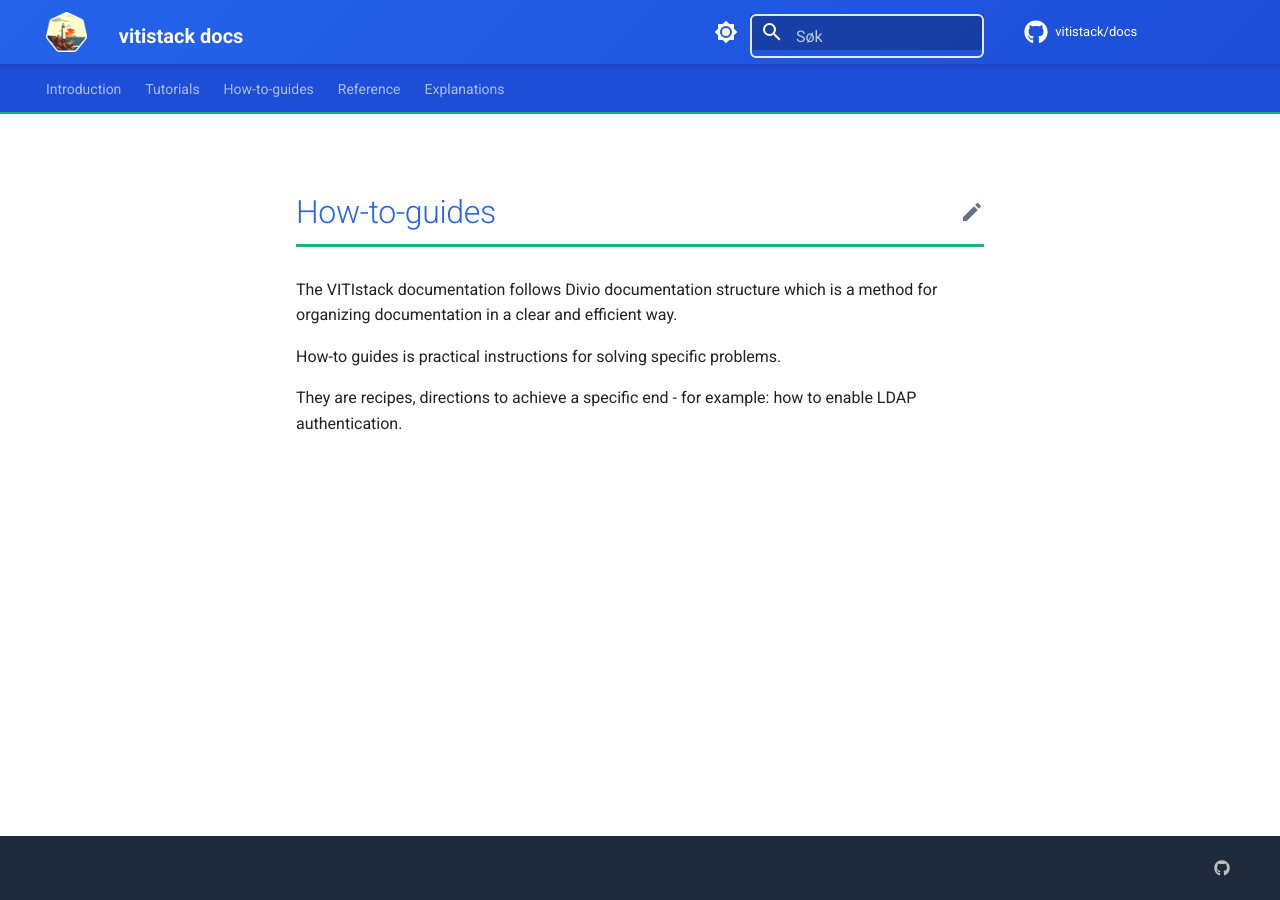
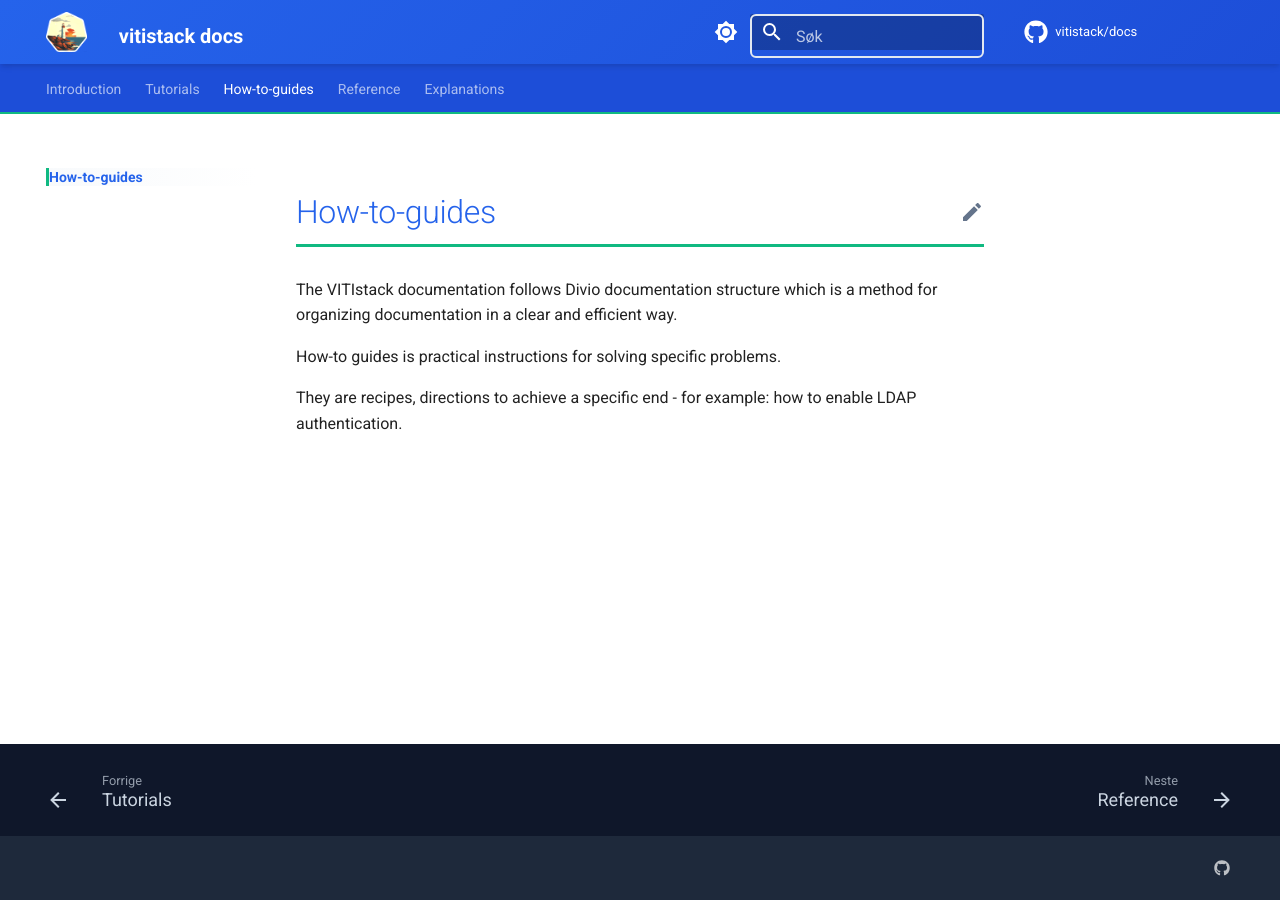
Before and after one commit to vitistack/docs, an MkDocs documentation site: the page built from docs/howtoguide/index.md, in a window 1280 px wide. Built offline with MkDocs 1.6.1 and Material for MkDocs 9.7.7, drawn with Linux system fonts in a browser that asks for light colours; comment, search, counter and statistics services are not loaded; part of the change alters nothing that is shown.

```diff
--- a/mkdocs.yml
+++ b/mkdocs.yml
@@ -79,7 +79,7 @@ nav:
   - Tutorials:
     - tutorials/index.md
   - How-to-guides:
-    - howtoguide/how-to/index.md
+    - howtoguide/index.md
   - Reference:
     - reference/index.md
   - Explanations:
```
